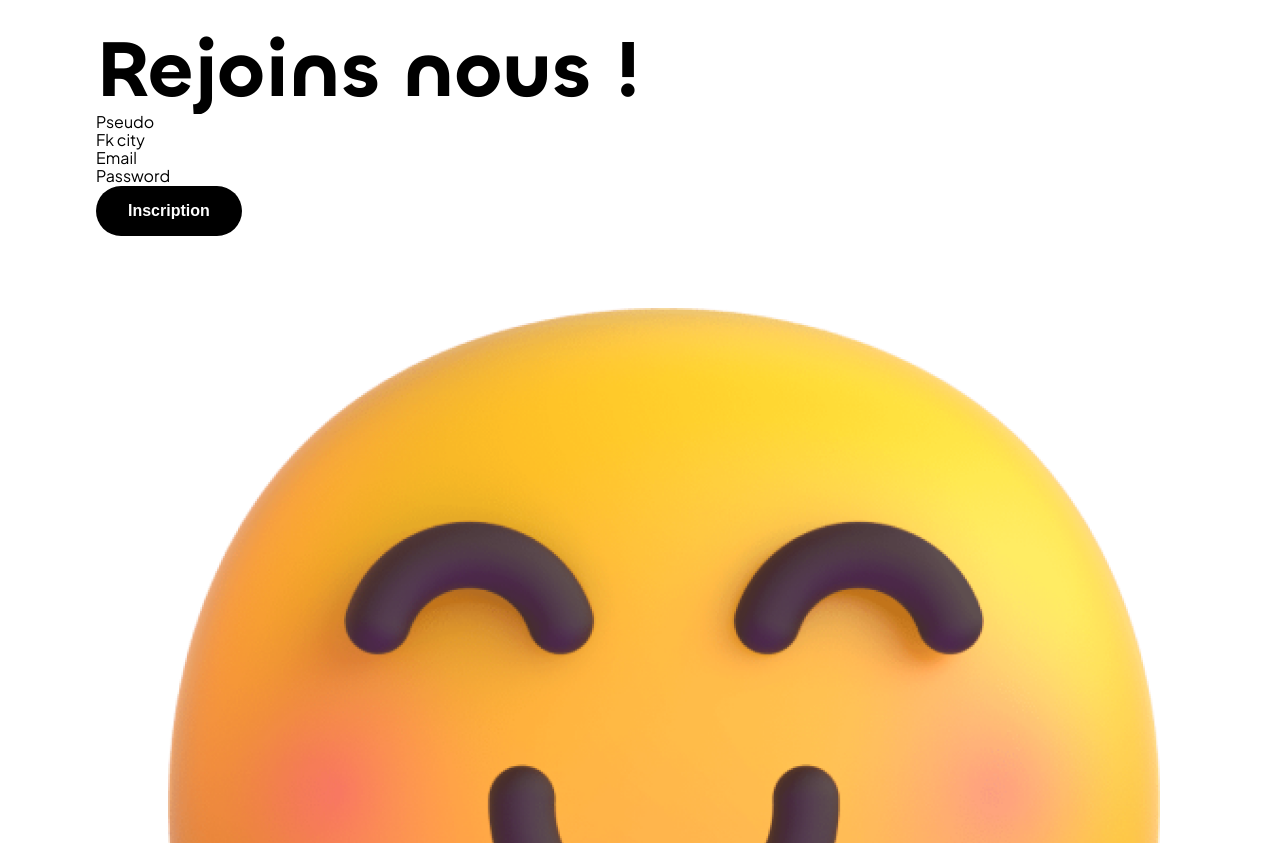
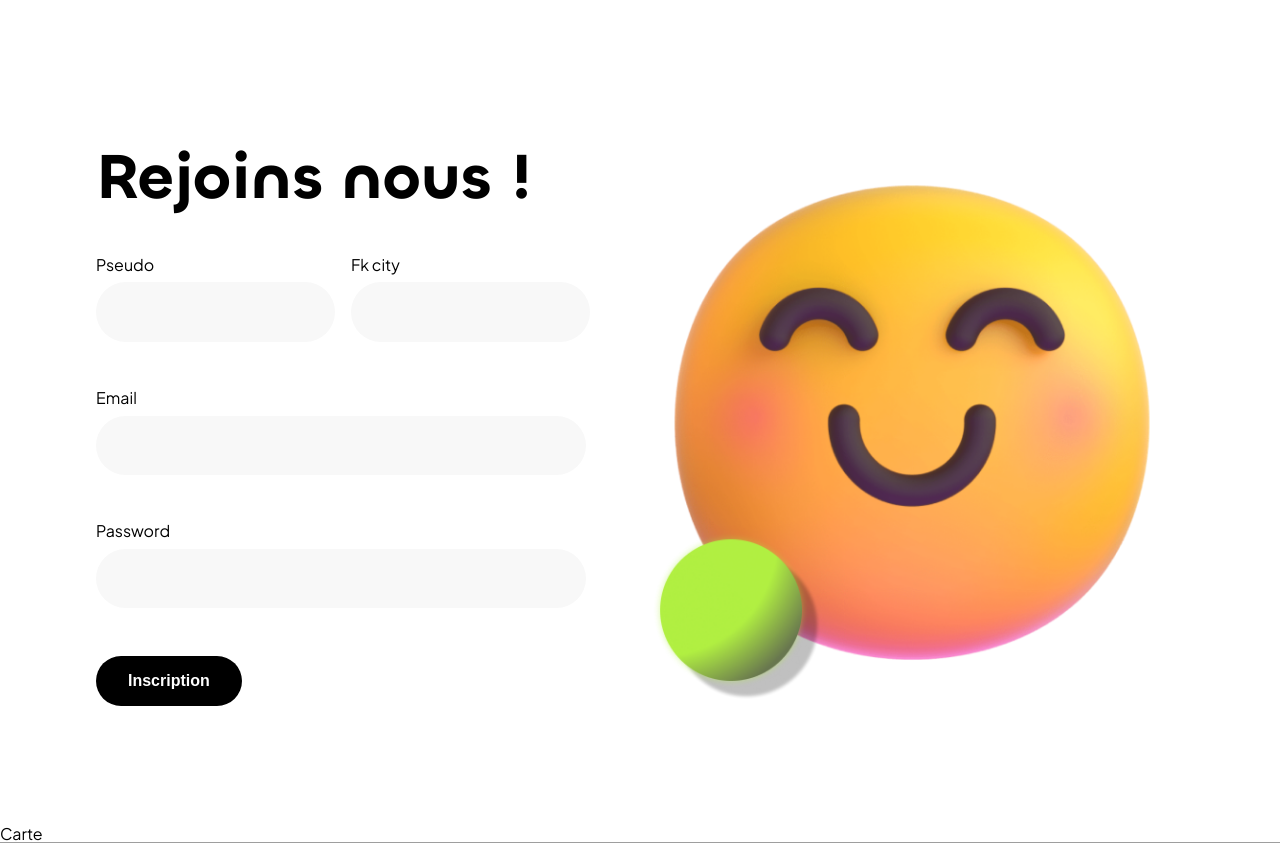
Before and after one commit to AlixanBALU/chiirz, a Symfony app: template chiirz/templates/user/new.html.twig in a window 1280 px wide. Shown: the part 108-951 px from the top of the page. Run offline with Twig, Linux system fonts and the light colour scheme; the template is opened without the code that fills it, so the values that code supplies are empty; form fields are guessed from the names that the template uses; some libraries are stand-ins or nearby versions; grey boxes are pictures that could not be loaded.

Commit message:
fix register

```diff
--- a/chiirz/public/css/components/_login.scss
+++ b/chiirz/public/css/components/_login.scss
@@ -49,12 +49,12 @@
             flex-direction : column;
             gap : 0.6rem;
             & input {
-                background-color : $white-grayer;
+                background-color : $white-gray;
                 border-radius : 40px;
-                padding : 1rem 0;
+                padding : 1rem;
 
                 @media (min-width: 768px) {
-                    padding : 1.3rem 0;
+                    padding : 1.3rem 1rem;
                 }
             }
             & input[type="checkbox"] {
--- a/chiirz/public/css/components/_register.scss
+++ b/chiirz/public/css/components/_register.scss
@@ -20,7 +20,7 @@
         gap: 3rem;
 
         @media (min-width: 768px) {
-            width : 40%;
+            width : 45%;
         }
 
         & h1 {
@@ -30,6 +30,8 @@
                 text-align: left;
             }
         }
+
+
     }
 
     & img {
@@ -39,13 +41,13 @@
         }
     }
 
-    & input {
-        background-color : $white-grayer;
+    & input, select {
+        background-color : $white-gray;
         border-radius : 40px;
-        padding : 1rem 0;
+        padding : 1rem;
 
         @media (min-width: 768px) {
-            padding : 1.3rem 0;
+            padding : 1.3rem 1rem;
         }
     }
 }
@@ -60,4 +62,20 @@
     @media (min-width: 768px) {
         flex-direction : row;
     }
+
+    &__row {
+        display : flex;
+        flex-direction : column;
+        gap : 0.6rem;
+
+        & input, select {
+            padding : 1.3rem 1rem;
+        }
+    }
 }
+
+.form__row {
+    display : flex;
+    flex-direction : column;
+    gap : 0.6rem;
+}
--- a/chiirz/public/css/main.css
+++ b/chiirz/public/css/main.css
@@ -626,13 +626,13 @@ body {
   gap: 0.6rem;
 }
 .login__login-form div input {
-  background-color: #d9d9d9;
+  background-color: #f8f8f8;
   border-radius: 40px;
-  padding: 1rem 0;
+  padding: 1rem;
 }
 @media (min-width: 768px) {
   .login__login-form div input {
-    padding: 1.3rem 0;
+    padding: 1.3rem 1rem;
   }
 }
 .login__login-form div input[type=checkbox] {
@@ -645,6 +645,86 @@ body {
   .login__login-form .btn {
     margin: 0;
   }
+}
+
+.register {
+  display: flex;
+  align-items: center;
+  flex-direction: column;
+  gap: 3rem;
+  justify-content: center;
+  min-height: 100vh;
+}
+@media (min-width: 768px) {
+  .register {
+    height: 100vh;
+    justify-content: space-between;
+    flex-direction: row;
+    gap: 0;
+  }
+}
+.register__content {
+  width: 100%;
+  display: flex;
+  flex-direction: column;
+  gap: 3rem;
+}
+@media (min-width: 768px) {
+  .register__content {
+    width: 45%;
+  }
+}
+.register__content h1 {
+  text-align: center;
+}
+@media (min-width: 768px) {
+  .register__content h1 {
+    text-align: left;
+  }
+}
+.register img {
+  width: 100%;
+}
+@media (min-width: 768px) {
+  .register img {
+    width: 50%;
+  }
+}
+.register input, .register select {
+  background-color: #f8f8f8;
+  border-radius: 40px;
+  padding: 1rem;
+}
+@media (min-width: 768px) {
+  .register input, .register select {
+    padding: 1.3rem 1rem;
+  }
+}
+
+.form__container-row {
+  display: flex;
+  gap: 1rem;
+  justify-content: space-between;
+  flex-direction: column;
+}
+@media (min-width: 768px) {
+  .form__container-row {
+    flex-direction: row;
+  }
+}
+.form__container-row__row {
+  display: flex;
+  flex-direction: column;
+  gap: 0.6rem;
+}
+.form__container-row__row input, .form__container-row__row select {
+  padding: 1.3rem 1rem;
+}
+
+.form__row {
+  display: flex;
+  flex-direction: column;
+  gap: 0.6rem;
 }
 
 /*
--- a/chiirz/public/css/main.scss
+++ b/chiirz/public/css/main.scss
@@ -41,6 +41,7 @@ $violet4: #eee8fa;
 @import "components/header";
 @import "components/itinerer";
 @import "components/login";
+@import "components/register";
 
 /*
     Elements
--- a/chiirz/templates/user/new.html.twig
+++ b/chiirz/templates/user/new.html.twig
@@ -10,7 +10,7 @@
     {% else %}
         <section class="register">
             <div class="register__content">
-                <h1 class="title title--h1">Rejoins nous !</h1>
+                <h1 class="title title--h2">Rejoins nous !</h1>
                 {{ include('user/_form.html.twig') }}
             </div>
             <img src="{{ asset('img/smile-smiley.png')}}" alt="">
```
Also changed, not shown: 1 other file.
